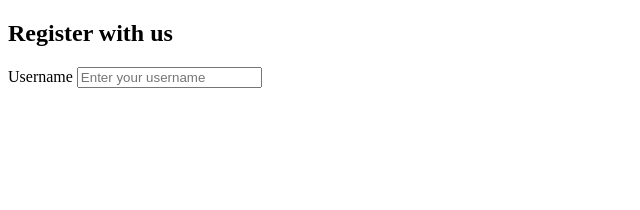
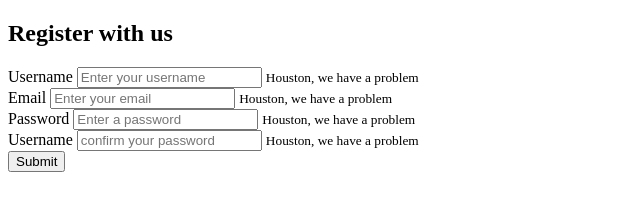
Before and after one commit to meganfontenot/form_validator, a plain HTML site: page index.html in a window 1280 px wide. Shown: the whole page, without its empty margins (0-640 px from the left). Drawn offline with Linux system fonts and the light colour scheme.

Commit message:
form scripts completed moving on to style

```diff
--- a/index.html
+++ b/index.html
@@ -8,12 +8,30 @@
 </head>
 <body>
     <div class="container">
-        <form action="" id="form" class="form"></form>
-        <h2>Register with us</h2>
-        <div class= "form-control">
-            <label for="username">Username</label>
-            <input type="text" id="username" placeholder="Enter your username">
-        </div>
+        <form action="" id="form" class="form">
+            <h2>Register with us</h2>
+                 <div class= "form-control">
+                    <label for="username">Username</label>
+                    <input type="text" id="username" placeholder="Enter your username">
+                    <small>Houston, we have a problem</small>
+                </div>
+                <div class= "form-control">
+                    <label for="email">Email</label>
+                    <input type="text" id="email" placeholder="Enter your email">
+                    <small>Houston, we have a problem</small>
+                </div>
+                <div class= "form-control">
+                    <label for="password">Password</label>
+                    <input type="password" id="password" placeholder="Enter a password">
+                    <small>Houston, we have a problem</small>
+                </div>
+                <div class= "form-control">
+                    <label for="password2">Username</label>
+                    <input type="password" id="password2" placeholder="confirm your password">
+                    <small>Houston, we have a problem</small>
+                </div>
+            <button>Submit</button>
+        </form>
     </div>
 
     <script src="script.js"></script>
```
